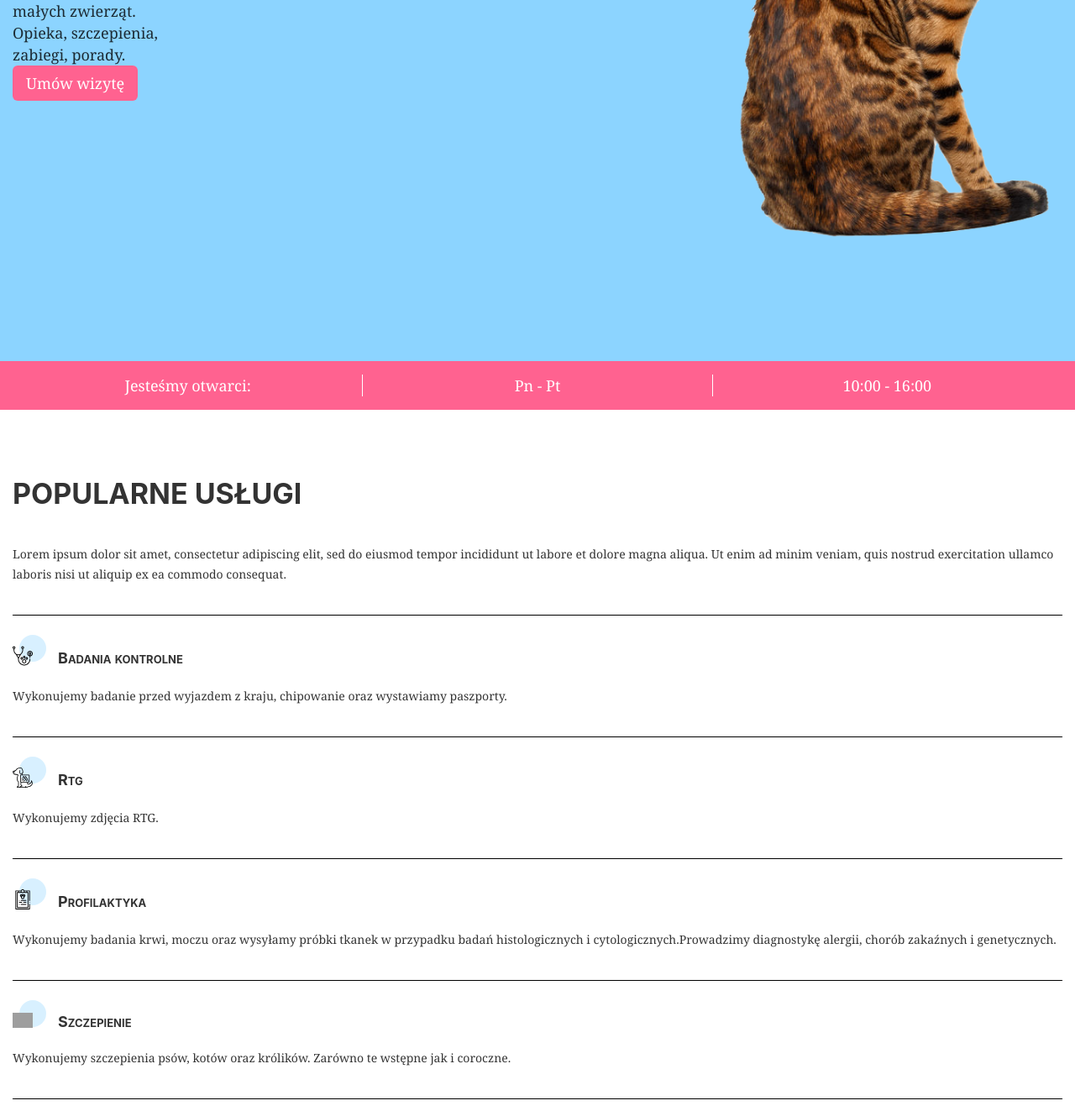
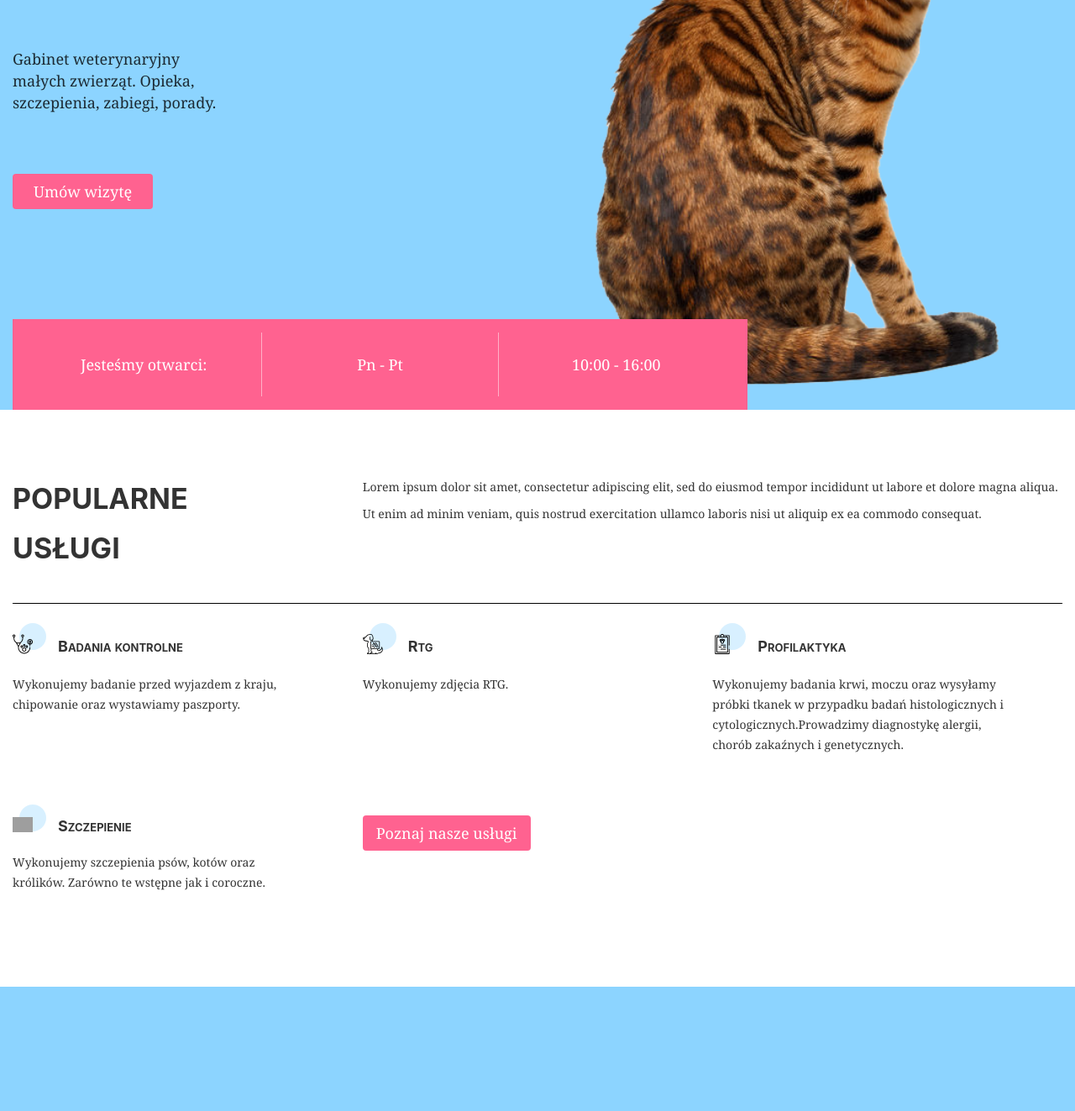
Before and after one commit to marcinliwen/animalvet, a Gatsby site: page / in a window 1280 px wide. Shown: the part 312-1635 px from the top of the page at 84% size. After the commit the page ends 1487 px from the top, so only its background shows below. Built offline with nearby package versions, Linux system fonts and the light colour scheme; Gatsby itself is replaced by a stand-in of ours; grey boxes are pictures that could not be loaded.

Commit message:
desktop first section

```diff
--- /dev/null
+++ b/src/components/Button.js
@@ -0,0 +1,17 @@
+import React from "react"
+
+
+const Button = (props) =>{
+    return(
+        <button
+            style={{
+                color: props.color,
+                background: props.background
+            }}
+        >
+            {props.children}
+        </button>
+    )
+}
+
+export default Button;
--- a/src/components/header.css
+++ b/src/components/header.css
@@ -218,6 +218,9 @@
         font-size: 16px;
         padding: 0;
         margin: 0 0 0 10px;
+        color: #000;
     }
-
+    .contact a {
+      color: #000;
+    }
   }
--- a/src/components/layout.css
+++ b/src/components/layout.css
@@ -639,7 +639,7 @@ img {
 }
 .welcome-img {
   position: absolute;
-  width: 60%;
+  width: 57%;
   max-width: 421px;
   margin-left: auto;
   right: 0;
@@ -657,6 +657,7 @@ section#welcome .container {
   height: 100%;
   overflow: hidden;
   flex-wrap: wrap;
+  align-items: flex-end;
 }
 
 button {
@@ -664,7 +665,9 @@ button {
   color: #fff;
   border: none;
   padding: 8px 16px;
-  border-radius: 6px;
+  border-radius: 4px;
+  margin: 36px 0;
+  cursor: pointer;
 }
 body{
   background: #8cd4ff;
@@ -680,6 +683,7 @@ h1{
 }
 .welcome-content p {
   width: 50%;
+  margin-bottom: 36px;
 }
 
 .welcome-opening {
@@ -712,7 +716,7 @@ h1{
 }
 
 .welcome-opening > div:not(:last-child) {
-  border-right: 1px solid #fff;
+  border-right: 1px solid #ffffff80;
 }
 section#uslugi {
   background: #fff;
@@ -773,3 +777,70 @@ section#uslugi {
   position: relative;
 }
 .uslugi-cart-title .uslugi-icon:after {content: "";width: 32px;height: 32px;background: #8cd4ff57;position: absolute;z-index: 0;border-radius: 50%;left: 8px;top: -13px;}
+.uslugi-content button {
+  margin-left: auto;
+  margin-right: auto;
+}
+.uslugi-cart.for-btn {
+  border: none;
+  padding: 0;
+  text-align: center;
+}
+@media(min-width: 760px){
+  .uslugi-cart {
+    width: calc(100%/3);
+    border: none;
+    padding-right: 5%;
+}
+.uslugi-cart.for-btn{
+  text-align: left;
+}
+.welcome-opening {
+  margin-left: 0;
+  margin-right: 0;
+  width: 70%;
+}
+
+.welcome-opening > div {
+  padding: 25px 0;
+}
+.welcome-img {
+  margin-left: 0;
+  max-width: 550px;
+  bottom: 0;
+  z-index: -1;
+  margin-right: 50px;
+}
+
+.welcome-content {
+  max-width: 500px;
+  display:  flex;
+  flex-direction: column;
+  justify-content: center;
+}
+
+.welcome-content h1 {
+  margin-bottom: 60px;
+  font-size: 74px;
+}
+
+.welcome-content button {
+  width: max-content;
+  padding: 8px 25px;
+}
+.uslugi-header {
+  display: flex;
+}
+
+.uslugi-header h2 {
+  width: calc(100% / 3);
+  line-height: 59px;
+  padding-right: 10%;
+}
+
+.uslugi-header p {
+  display: block;
+  line-height: 32px;
+  width: calc(2*(100%/3));
+}
+}
--- a/src/pages/index.js
+++ b/src/pages/index.js
@@ -6,6 +6,8 @@ import Img from "gatsby-image"
 
 import Layout from "../components/layout"
 import SEO from "../components/seo"
+
+import Button from "../components/Button"
 
 import control from "../images/control.svg"
 import rtg from "../images/rtg.svg"
@@ -19,7 +21,7 @@ const IndexPage = props => (
         <div className="welcome-content">
           <h1>AnimalVet</h1>
           <p>Gabinet weterynaryjny małych zwierząt. Opieka, szczepienia, zabiegi, porady.</p>
-          <button>Umów wizytę</button>
+        <Button color="#fff" background="#ff6290">Umów wizytę</Button>
         </div>
         <div className="welcome-img">
         <Img fluid={props.data.imgOne.childImageSharp.fluid} />
@@ -76,6 +78,10 @@ const IndexPage = props => (
               <p>Wykonujemy szczepienia psów, kotów oraz królików. Zarówno te wstępne jak i coroczne.</p>
             </div>
           </div>
+          <div className="uslugi-cart for-btn">
+            <Button color="#fff" background="#ff6290">Poznaj nasze usługi </Button>
+          </div>
+
         </div>
       </div>
     </section>
```
